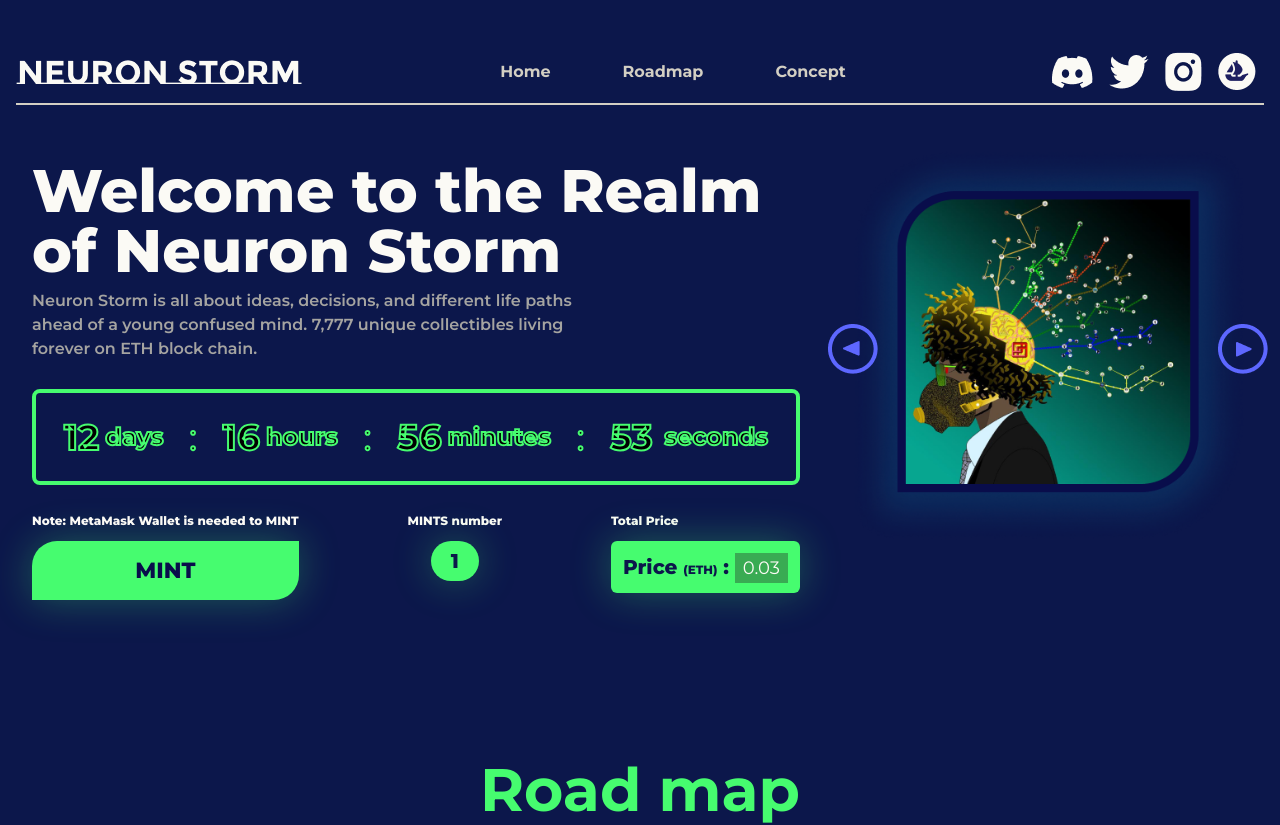
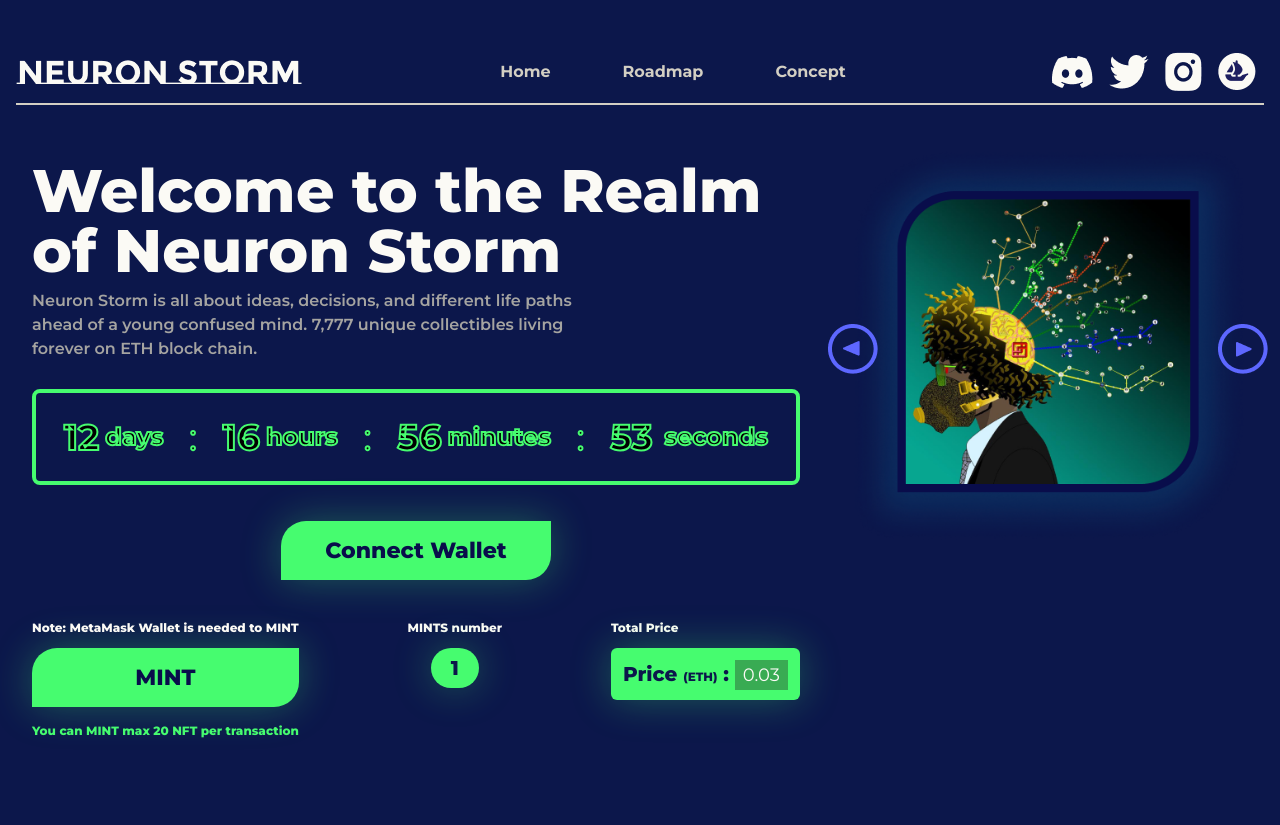
Before and after one commit to bensani/neuronstormnft, a Next.js app: page / in a window 1280 px wide. Shown: the top 825 px of the page. Built offline with nearby package versions, Linux system fonts and the light colour scheme.

Commit message:
connect to wallet button added

```diff
--- a/views/Header.js
+++ b/views/Header.js
@@ -26,15 +26,24 @@ function Header() {
             <div>
               <Timer expiryTimestamp={time} />
             </div>
+            <div className={'pb-6 pt-2 flex justify-center'}>
+              <button className="skewBtn text-xs mb-4 max-w-2xl justify-center px-8 py-4 sm:px-11 cursor-pointer">
+                Connect Wallet
+              </button>
+
+            </div>
             <div className="flex flex-col md:flex-row justify-center md:justify-between">
               <div className="flex justify-center">
                 <div className="mb-8 md:mb-0">
                   <p className=" font-normal md:font-extrabold text-xs text-white-light mb-3">
                     Note: MetaMask Wallet is needed to MINT
                   </p>
-                  <a className="skewBtn flex justify-center px-16 py-4 cursor-pointer">
+                  <a className="skewBtn mb-4 flex justify-center px-16 py-4 cursor-pointer">
                     MINT
                   </a>
+                  <p className=" font-normal md:font-extrabold text-xs text-green-default mb-3">
+                    You can MINT max 20 NFT per transaction
+                  </p>
                 </div>
               </div>
               <div className="flex justify-center">
```
